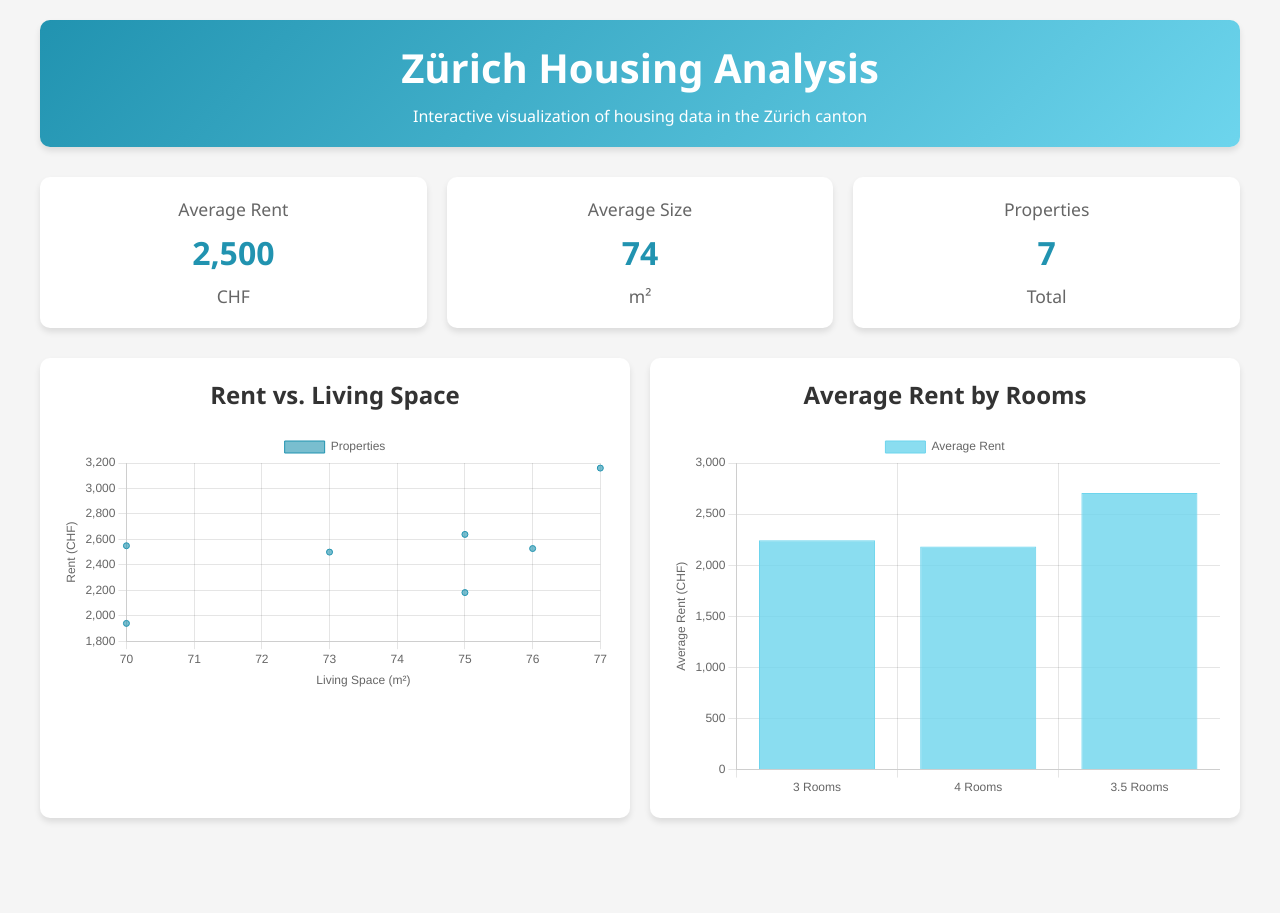
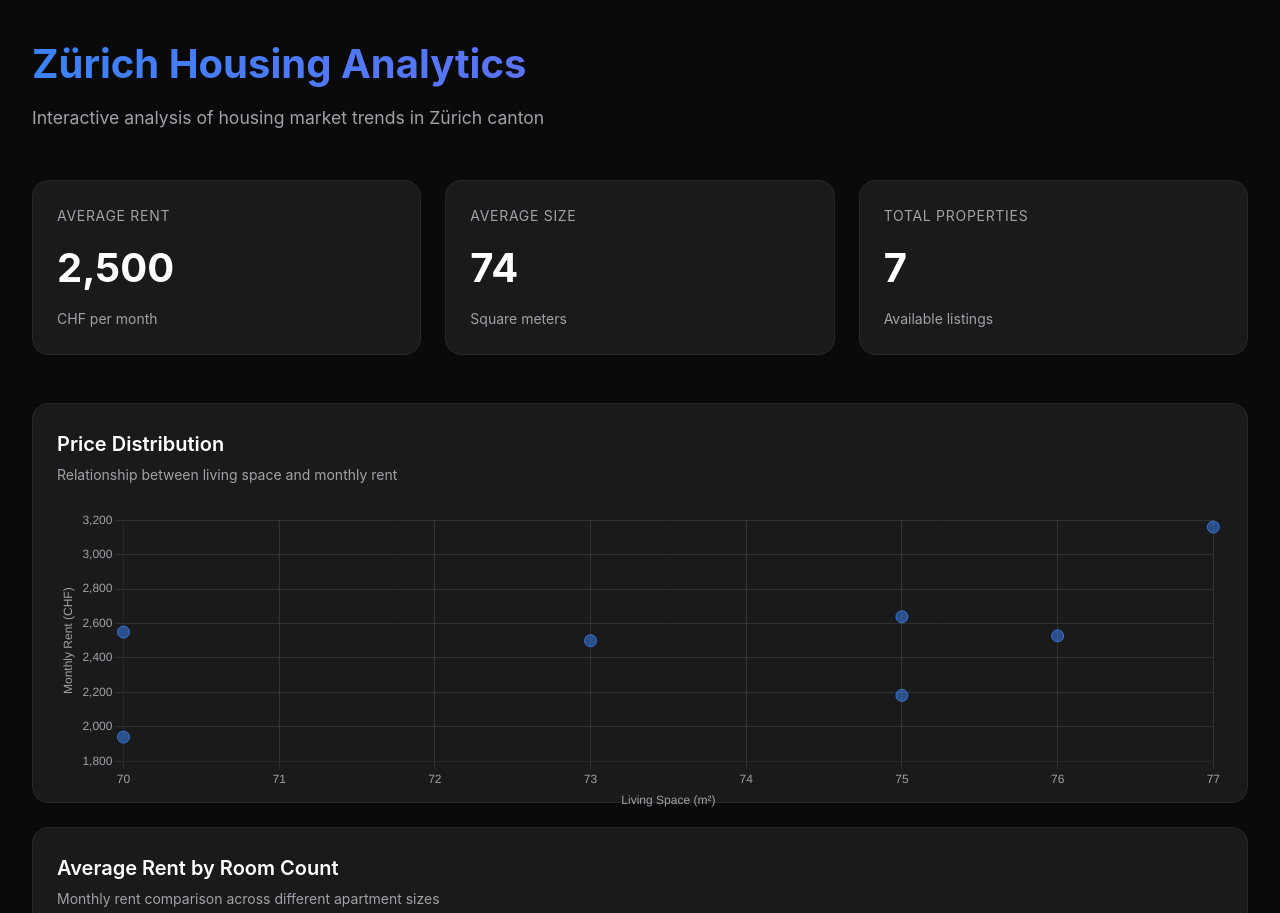
Before and after one commit to MrCodeBS/Z-rich-Housing-Dashboard, a plain HTML site: page index.html in a window 1280 px wide. Shown: the top 913 px of the page. Before the commit the page ends 868 px from the top, so only its background shows below. Drawn offline with nearby package versions, Linux system fonts and the light colour scheme; animation ran at ten frames a second.

Commit message:
Update index.html

```diff
--- a/index.html
+++ b/index.html
@@ -3,141 +3,204 @@
 <head>
     <meta charset="UTF-8">
     <meta name="viewport" content="width=device-width, initial-scale=1.0">
-    <title>Zürich Housing Analysis</title>
+    <title>Zürich Housing Analytics</title>
     <script src="https://cdnjs.cloudflare.com/ajax/libs/Chart.js/3.7.0/chart.min.js"></script>
     <style>
         * {
             margin: 0;
             padding: 0;
             box-sizing: border-box;
-            font-family: 'Segoe UI', Tahoma, Geneva, Verdana, sans-serif;
+            font-family: 'Inter', -apple-system, BlinkMacSystemFont, sans-serif;
+        }
+
+        :root {
+            --background: #0a0a0a;
+            --card-bg: #1a1a1a;
+            --accent: #3b82f6;
+            --text: #ffffff;
+            --text-secondary: #a1a1aa;
+            --success: #22c55e;
+            --border: #27272a;
         }
 
         body {
-            background-color: #f5f5f5;
-            color: #333;
-            padding: 20px;
+            background-color: var(--background);
+            color: var(--text);
+            min-height: 100vh;
+            padding: 2rem;
+            line-height: 1.6;
         }
 
         .container {
-            max-width: 1200px;
+            max-width: 1400px;
             margin: 0 auto;
         }
 
         .header {
-            text-align: center;
-            padding: 20px 0;
-            margin-bottom: 30px;
-            background: linear-gradient(135deg, #2193b0, #6dd5ed);
-            color: white;
-            border-radius: 10px;
-            box-shadow: 0 4px 6px rgba(0, 0, 0, 0.1);
+            margin-bottom: 3rem;
         }
 
         .header h1 {
-            font-size: 2.5em;
-            margin-bottom: 10px;
+            font-size: 2.5rem;
+            font-weight: 700;
+            background: linear-gradient(to right, var(--accent), #8b5cf6);
+            -webkit-background-clip: text;
+            background-clip: text;
+            color: transparent;
+            margin-bottom: 0.5rem;
         }
 
-        .stats-container {
+        .header p {
+            color: var(--text-secondary);
+            font-size: 1.1rem;
+        }
+
+        .stats-grid {
             display: grid;
-            grid-template-columns: repeat(auto-fit, minmax(250px, 1fr));
-            gap: 20px;
-            margin-bottom: 30px;
+            grid-template-columns: repeat(auto-fit, minmax(300px, 1fr));
+            gap: 1.5rem;
+            margin-bottom: 3rem;
         }
 
         .stat-card {
-            background: white;
-            padding: 20px;
-            border-radius: 10px;
-            box-shadow: 0 4px 6px rgba(0, 0, 0, 0.1);
-            text-align: center;
-            transition: transform 0.3s ease;
+            background: var(--card-bg);
+            border-radius: 1rem;
+            padding: 1.5rem;
+            border: 1px solid var(--border);
+            transition: all 0.3s ease;
         }
 
         .stat-card:hover {
             transform: translateY(-5px);
+            box-shadow: 0 10px 20px rgba(0, 0, 0, 0.2);
+            border-color: var(--accent);
+        }
+
+        .stat-label {
+            color: var(--text-secondary);
+            font-size: 0.875rem;
+            text-transform: uppercase;
+            letter-spacing: 0.05em;
         }
 
         .stat-value {
-            font-size: 2em;
-            font-weight: bold;
-            color: #2193b0;
-            margin: 10px 0;
+            font-size: 2.5rem;
+            font-weight: 700;
+            margin: 0.5rem 0;
+            color: var(--text);
         }
 
-        .stat-label {
-            font-size: 1.1em;
-            color: #666;
-        }
-
-        .chart-container {
-            background: white;
-            padding: 20px;
-            border-radius: 10px;
-            box-shadow: 0 4px 6px rgba(0, 0, 0, 0.1);
-            margin-bottom: 30px;
-        }
-
-        .chart-title {
-            font-size: 1.5em;
-            margin-bottom: 20px;
-            color: #333;
-            text-align: center;
+        .stat-info {
+            color: var(--text-secondary);
+            font-size: 0.875rem;
         }
 
         .charts-grid {
             display: grid;
-            grid-template-columns: repeat(auto-fit, minmax(500px, 1fr));
-            gap: 20px;
+            grid-template-columns: repeat(auto-fit, minmax(600px, 1fr));
+            gap: 1.5rem;
+            margin-bottom: 2rem;
         }
 
-        @media (max-width: 600px) {
+        .chart-container {
+            background: var(--card-bg);
+            border-radius: 1rem;
+            padding: 1.5rem;
+            border: 1px solid var(--border);
+            height: 400px;
+        }
+
+        .chart-header {
+            margin-bottom: 1.5rem;
+        }
+
+        .chart-title {
+            font-size: 1.25rem;
+            font-weight: 600;
+            color: var(--text);
+        }
+
+        .chart-subtitle {
+            color: var(--text-secondary);
+            font-size: 0.875rem;
+            margin-top: 0.25rem;
+        }
+
+        @media (max-width: 768px) {
             .charts-grid {
                 grid-template-columns: 1fr;
             }
+
+            body {
+                padding: 1rem;
+            }
+
+            .header h1 {
+                font-size: 2rem;
+            }
+        }
+
+        .trend-positive {
+            color: var(--success);
+            display: flex;
+            align-items: center;
+            gap: 0.25rem;
+        }
+
+        .chart-wrapper {
+            position: relative;
+            height: calc(100% - 3rem);
         }
     </style>
 </head>
 <body>
     <div class="container">
-        <div class="header">
-            <h1>Zürich Housing Analysis</h1>
-            <p>Interactive visualization of housing data in the Zürich canton</p>
-        </div>
+        <header class="header">
+            <h1>Zürich Housing Analytics</h1>
+            <p>Interactive analysis of housing market trends in Zürich canton</p>
+        </header>
 
-        <div class="stats-container">
+        <div class="stats-grid">
             <div class="stat-card">
                 <div class="stat-label">Average Rent</div>
                 <div class="stat-value" id="avgRent">-</div>
-                <div class="stat-label">CHF</div>
+                <div class="stat-info">CHF per month</div>
             </div>
             <div class="stat-card">
                 <div class="stat-label">Average Size</div>
                 <div class="stat-value" id="avgSize">-</div>
-                <div class="stat-label">m²</div>
+                <div class="stat-info">Square meters</div>
             </div>
             <div class="stat-card">
-                <div class="stat-label">Properties</div>
+                <div class="stat-label">Total Properties</div>
                 <div class="stat-value" id="totalProps">-</div>
-                <div class="stat-label">Total</div>
+                <div class="stat-info">Available listings</div>
             </div>
         </div>
 
         <div class="charts-grid">
             <div class="chart-container">
-                <h2 class="chart-title">Rent vs. Living Space</h2>
-                <canvas id="scatterChart"></canvas>
+                <div class="chart-header">
+                    <div class="chart-title">Price Distribution</div>
+                    <div class="chart-subtitle">Relationship between living space and monthly rent</div>
+                </div>
+                <div class="chart-wrapper">
+                    <canvas id="scatterChart"></canvas>
+                </div>
             </div>
             <div class="chart-container">
-                <h2 class="chart-title">Average Rent by Rooms</h2>
-                <canvas id="barChart"></canvas>
+                <div class="chart-header">
+                    <div class="chart-title">Average Rent by Room Count</div>
+                    <div class="chart-subtitle">Monthly rent comparison across different apartment sizes</div>
+                </div>
+                <div class="chart-wrapper">
+                    <canvas id="barChart"></canvas>
+                </div>
             </div>
         </div>
     </div>
 
     <script>
-        // Data
         const data = [
             {Wohnflache: 75, Miete: 2182, Zimmer: 4, ort: "Adliswil", plz: 8134},
             {Wohnflache: 76, Miete: 2528, Zimmer: 3.5, ort: "Dietikon", plz: 8953},
@@ -153,12 +216,12 @@
         const avgRent = Math.round(data.reduce((acc, curr) => acc + curr.Miete, 0) / data.length);
         const avgSize = Math.round(data.reduce((acc, curr) => acc + curr.Wohnflache, 0) / data.length);
 
-        // Update statistics display
+        // Update statistics display with animations
         document.getElementById('avgRent').textContent = avgRent.toLocaleString();
         document.getElementById('avgSize').textContent = avgSize;
         document.getElementById('totalProps').textContent = data.length;
 
-        // Calculate average rent by rooms
+        // Calculate rent by rooms
         const rentByRooms = {};
         data.forEach(item => {
             if (!rentByRooms[item.Zimmer]) {
@@ -174,11 +237,14 @@
         const avgRentByRooms = Object.entries(rentByRooms).map(([rooms, data]) => ({
             rooms: rooms,
             avgRent: Math.round(data.totalRent / data.count)
-        }));
+        })).sort((a, b) => a.rooms - b.rooms);
 
-        // Create scatter plot
-        const scatterCtx = document.getElementById('scatterChart').getContext('2d');
-        new Chart(scatterCtx, {
+        // Chart.js defaults for dark theme
+        Chart.defaults.color = '#a1a1aa';
+        Chart.defaults.borderColor = '#27272a';
+
+        // Scatter Plot
+        new Chart(document.getElementById('scatterChart'), {
             type: 'scatter',
             data: {
                 datasets: [{
@@ -187,64 +253,80 @@
                         x: item.Wohnflache,
                         y: item.Miete
                     })),
-                    backgroundColor: 'rgba(33, 147, 176, 0.6)',
-                    borderColor: 'rgba(33, 147, 176, 1)',
-                    borderWidth: 1
+                    backgroundColor: 'rgba(59, 130, 246, 0.5)',
+                    borderColor: 'rgba(59, 130, 246, 0.8)',
+                    borderWidth: 1,
+                    pointRadius: 6,
+                    pointHoverRadius: 8
                 }]
             },
             options: {
                 responsive: true,
                 maintainAspectRatio: false,
                 plugins: {
-                    title: {
+                    legend: {
                         display: false
                     }
                 },
                 scales: {
                     x: {
+                        grid: {
+                            color: 'rgba(255, 255, 255, 0.1)'
+                        },
                         title: {
                             display: true,
                             text: 'Living Space (m²)'
                         }
                     },
                     y: {
+                        grid: {
+                            color: 'rgba(255, 255, 255, 0.1)'
+                        },
                         title: {
                             display: true,
-                            text: 'Rent (CHF)'
+                            text: 'Monthly Rent (CHF)'
                         }
                     }
                 }
             }
         });
 
-        // Create bar chart
-        const barCtx = document.getElementById('barChart').getContext('2d');
-        new Chart(barCtx, {
+        // Bar Chart
+        new Chart(document.getElementById('barChart'), {
             type: 'bar',
             data: {
                 labels: avgRentByRooms.map(item => `${item.rooms} Rooms`),
                 datasets: [{
                     label: 'Average Rent',
                     data: avgRentByRooms.map(item => item.avgRent),
-                    backgroundColor: 'rgba(109, 213, 237, 0.8)',
-                    borderColor: 'rgba(109, 213, 237, 1)',
-                    borderWidth: 1
+                    backgroundColor: 'rgba(139, 92, 246, 0.5)',
+                    borderColor: 'rgba(139, 92, 246, 0.8)',
+                    borderWidth: 1,
+                    borderRadius: 5
                 }]
             },
             options: {
                 responsive: true,
                 maintainAspectRatio: false,
                 plugins: {
-                    title: {
+                    legend: {
                         display: false
                     }
                 },
                 scales: {
                     y: {
                         beginAtZero: true,
+                        grid: {
+                            color: 'rgba(255, 255, 255, 0.1)'
+                        },
                         title: {
                             display: true,
                             text: 'Average Rent (CHF)'
+                        }
+                    },
+                    x: {
+                        grid: {
+                            display: false
                         }
                     }
                 }
```
